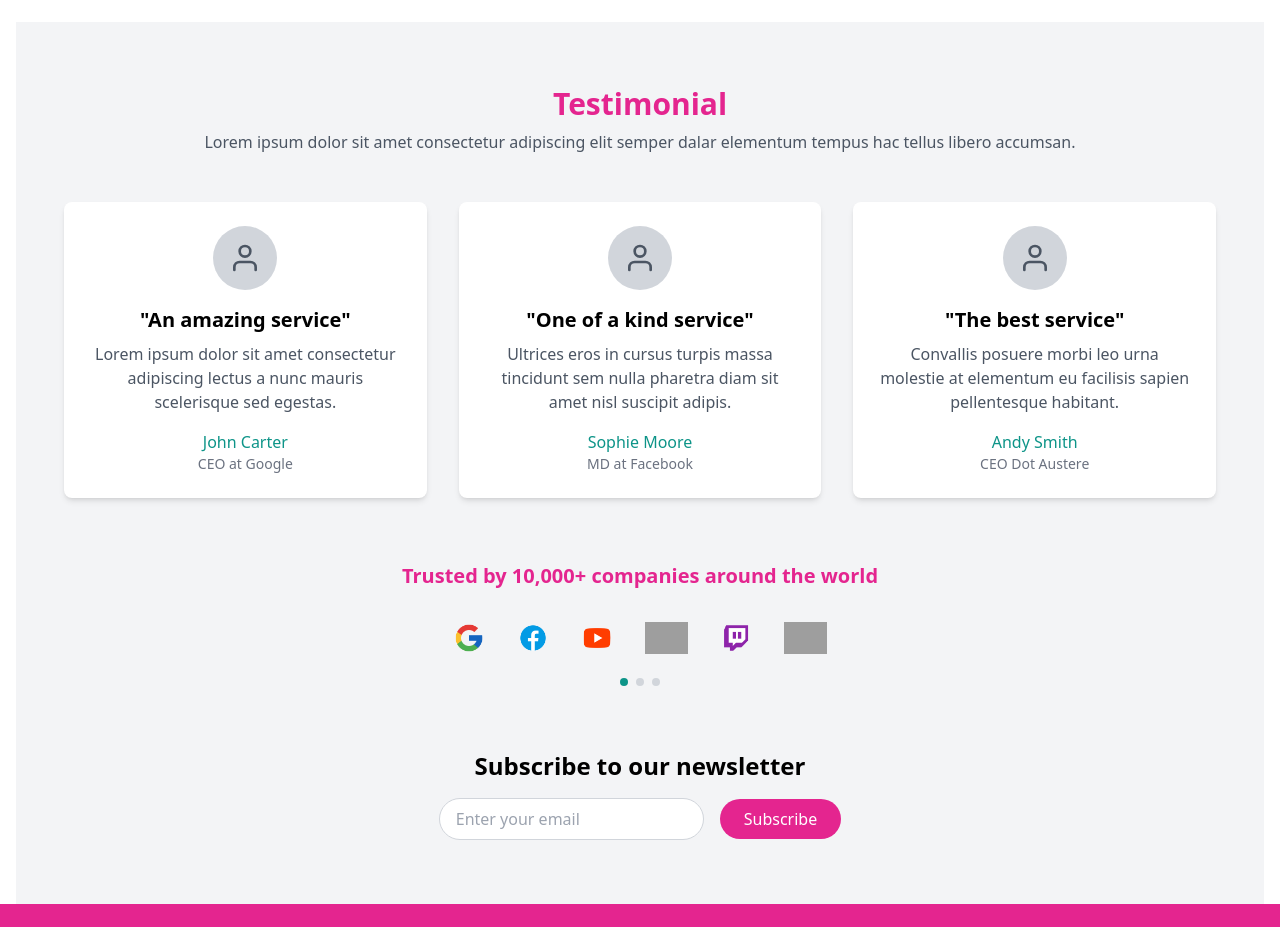
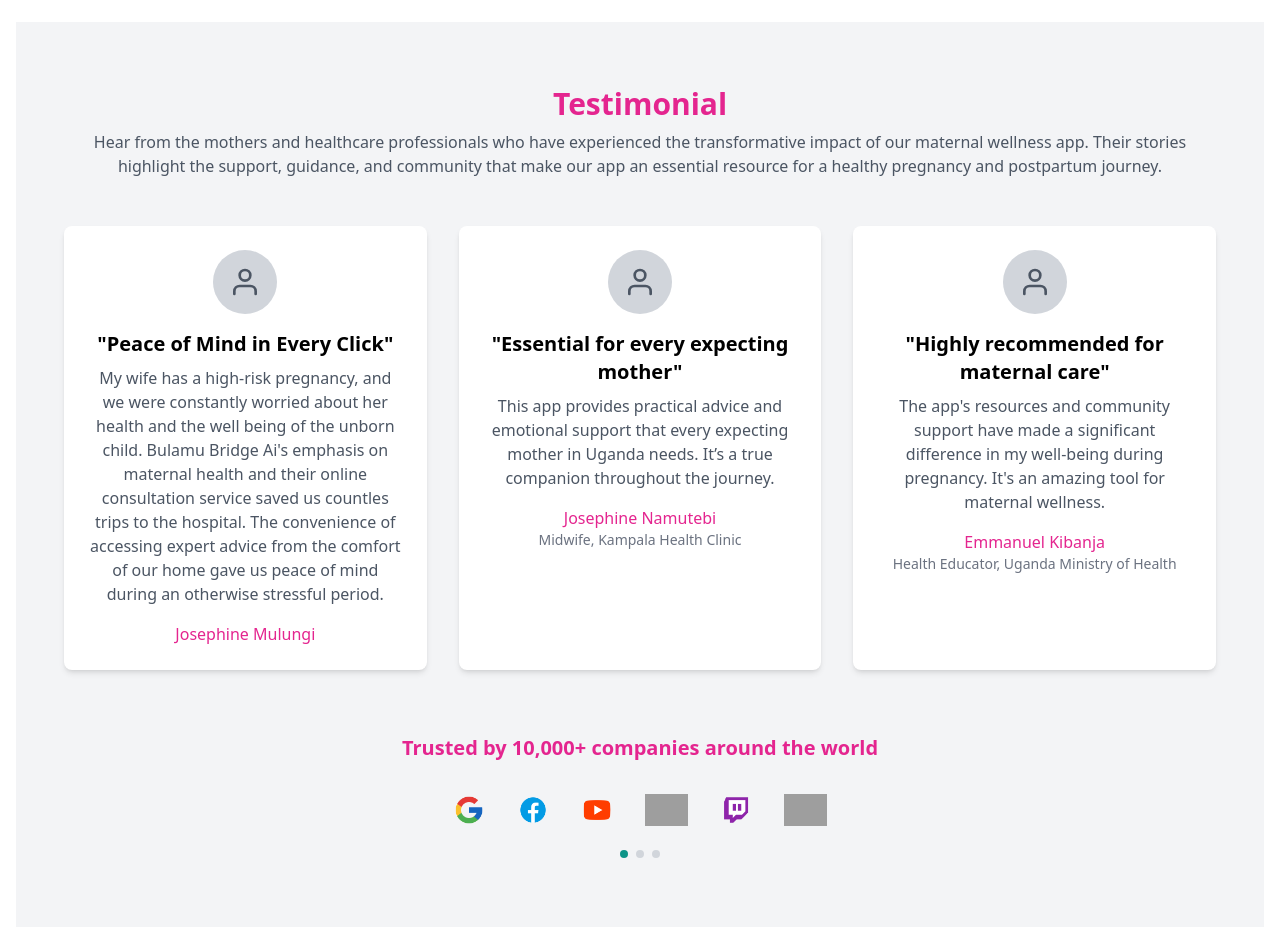
Before and after one commit to davidongora/femihub-site, a React (Vite) app in the folder client/: page /doctor in a window 1280 px wide. Shown: the part 980-1907 px from the top of the page. Built offline with nearby package versions, Linux system fonts and the light colour scheme; grey boxes are pictures that could not be loaded.

Commit message:
Update on testimonials

```diff
--- a/client/src/components/DoctorConsult.jsx
+++ b/client/src/components/DoctorConsult.jsx
@@ -108,30 +108,28 @@ const ResultCard = ({ number, text }) => {
 const TestimonialSection = () => {
   const testimonials = [
     {
-      quote: "An amazing service",
-      content:
-        "Lorem ipsum dolor sit amet consectetur adipiscing lectus a nunc mauris scelerisque sed egestas.",
-      name: "John Carter",
-      position: "CEO at Google",
+      quote: "Peace of Mind in Every Click",
+      content: "My wife has a high-risk pregnancy, and we were constantly worried about her health and the well being of the unborn child. Bulamu Bridge Ai's emphasis on maternal health and their online consultation service saved us countles trips to the hospital. The convenience of accessing expert advice from the comfort of our home gave us peace of mind during an otherwise stressful period.",
+      name: "Josephine Mulungi",
+      position: "",
       image: null,
     },
     {
-      quote: "One of a kind service",
-      content:
-        "Ultrices eros in cursus turpis massa tincidunt sem nulla pharetra diam sit amet nisl suscipit adipis.",
-      name: "Sophie Moore",
-      position: "MD at Facebook",
+      quote: "Essential for every expecting mother",
+      content: "This app provides practical advice and emotional support that every expecting mother in Uganda needs. It’s a true companion throughout the journey.",
+      name: "Josephine Namutebi",
+      position: "Midwife, Kampala Health Clinic",
       image: null,
     },
     {
-      quote: "The best service",
-      content:
-        "Convallis posuere morbi leo urna molestie at elementum eu facilisis sapien pellentesque habitant.",
-      name: "Andy Smith",
-      position: "CEO Dot Austere",
+      quote: "Highly recommended for maternal care",
+      content: "The app's resources and community support have made a significant difference in my well-being during pregnancy. It's an amazing tool for maternal wellness.",
+      name: "Emmanuel Kibanja",
+      position: "Health Educator, Uganda Ministry of Health",
       image: null,
     },
   ];
+
 
   const companies = [
     "Google",
@@ -149,8 +147,7 @@ const TestimonialSection = () => {
           Testimonial
         </h2>
         <p className="text-center text-gray-600 mb-12">
-          Lorem ipsum dolor sit amet consectetur adipiscing elit semper dalar
-          elementum tempus hac tellus libero accumsan.
+          Hear from the mothers and healthcare professionals who have experienced the transformative impact of our maternal wellness app. Their stories highlight the support, guidance, and community that make our app an essential resource for a healthy pregnancy and postpartum journey.
         </p>
 
         <div className="grid grid-cols-1 md:grid-cols-2 lg:grid-cols-3 gap-8 mb-16">
@@ -179,7 +176,7 @@ const TestimonialCard = ({ quote, content, name, position, image }) => {
       </div>
       <h3 className="text-xl font-semibold text-center mb-2">"{quote}"</h3>
       <p className="text-gray-600 text-center mb-4">{content}</p>
-      <p className="text-teal-600 font-medium text-center">{name}</p>
+      <p className="text-custom-pink font-medium text-center">{name}</p>
       <p className="text-gray-500 text-sm text-center">{position}</p>
     </div>
   );
```
